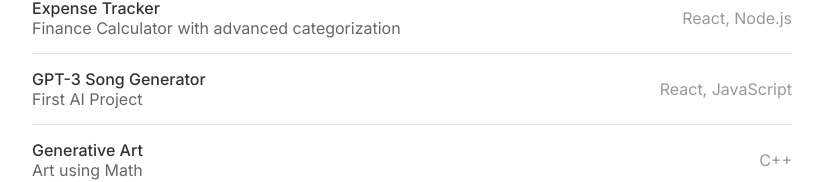
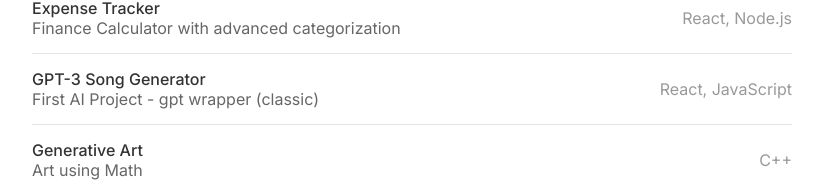
Before and after one commit to ahsan37/personal-website, a React (Create React App) app: page / in a window 1280 px wide. Shown: the part 1162-1344 px from the top of the page, without its empty margins (228-1051 px from the left). Built offline with nearby package versions, Linux system fonts and the light colour scheme; no server answers.

Commit message:
project update

```diff
--- a/src/components/projects.js
+++ b/src/components/projects.js
@@ -34,7 +34,7 @@ const projects = () => {
       },
       {
         title: "GPT-3 Song Generator",
-        role: "First AI Project",
+        role: "First AI Project - gpt wrapper (classic)",
         duration: "React, JavaScript",
         url: "https://gpt3-song-generator.vercel.app/"
       },
```
